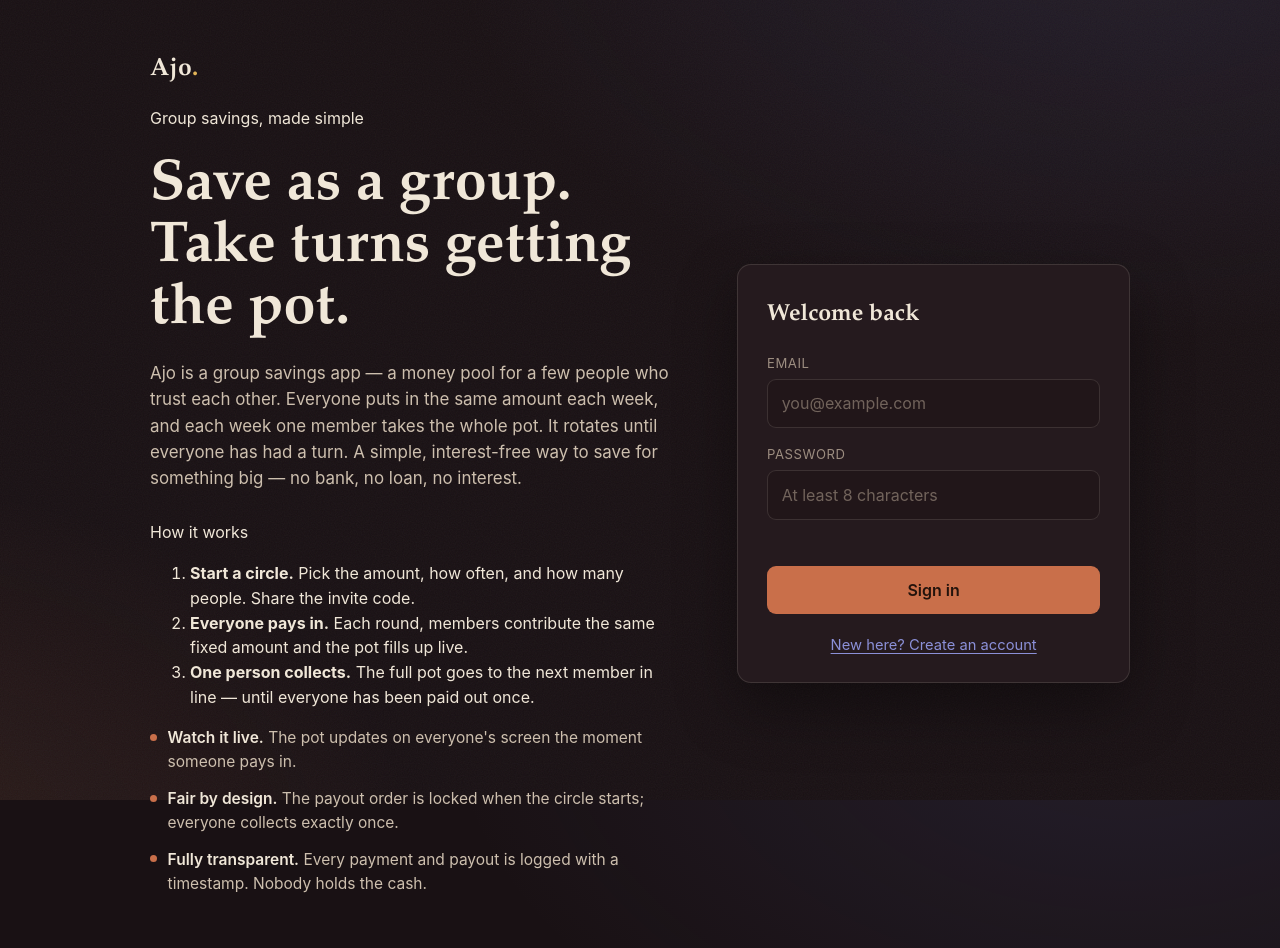
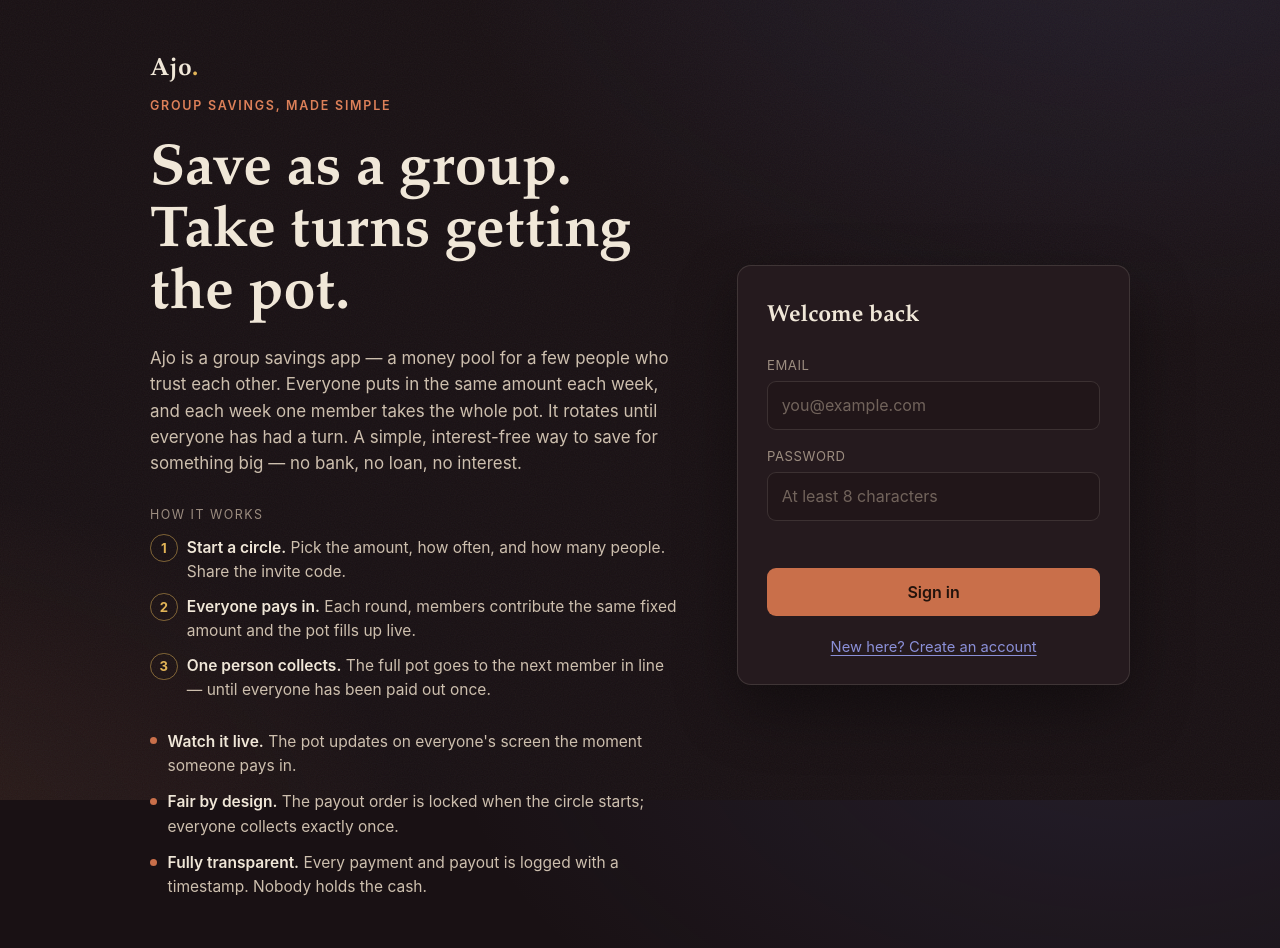
Before and after one commit to contactajayprakash-ops/ajo, a website with bundled scripts: page frontend/index.html in a window 1280 px wide. Built offline with nearby package versions, Linux system fonts and the light colour scheme.

Commit message:
Add new styles for authentication and steps sections

```diff
--- a/frontend/styles.css
+++ b/frontend/styles.css
@@ -321,6 +321,59 @@ a { color: var(--indigo); }
 
 .auth-points strong { color: var(--bone); font-weight: 600; }
 
+.auth-eyebrow {
+  font-size: 0.78rem;
+  letter-spacing: 0.14em;
+  text-transform: uppercase;
+  color: var(--clay-bright);
+  font-weight: 600;
+  margin: 0.4rem 0 0;
+}
+
+.how-title {
+  font-size: 0.78rem;
+  letter-spacing: 0.12em;
+  text-transform: uppercase;
+  color: var(--muted);
+  margin: 1.7rem 0 0.7rem;
+}
+
+.how-steps {
+  list-style: none;
+  counter-reset: step;
+  padding: 0;
+  margin: 0 0 1.7rem;
+  display: grid;
+  gap: 0.7rem;
+  max-width: 33rem;
+  color: var(--bone-dim);
+  font-size: 0.97rem;
+}
+
+.how-steps li {
+  counter-increment: step;
+  padding-left: 2.3rem;
+  position: relative;
+}
+
+.how-steps li::before {
+  content: counter(step);
+  position: absolute;
+  left: 0;
+  top: -0.1rem;
+  width: 1.6rem;
+  height: 1.6rem;
+  display: grid;
+  place-items: center;
+  font-size: 0.82rem;
+  font-weight: 700;
+  color: var(--gold);
+  border: 1px solid rgba(226, 180, 87, 0.5);
+  border-radius: 50%;
+}
+
+.how-steps strong { color: var(--bone); font-weight: 600; }
+
 .auth-card {
   background: var(--surface);
   border: 1px solid var(--line);
@@ -345,7 +398,14 @@ a { color: var(--indigo); }
   font-family: var(--font-display);
   font-size: clamp(1.8rem, 4vw, 2.5rem);
   font-weight: 700;
-  margin: 0.4rem 0 1.2rem;
+  margin: 0.4rem 0 0.6rem;
+}
+
+.dash-sub {
+  color: var(--bone-dim);
+  font-size: 0.98rem;
+  max-width: 42rem;
+  margin: 0 0 1.2rem;
 }
 
 .dash-actions { display: flex; gap: 0.8rem; flex-wrap: wrap; }
```
